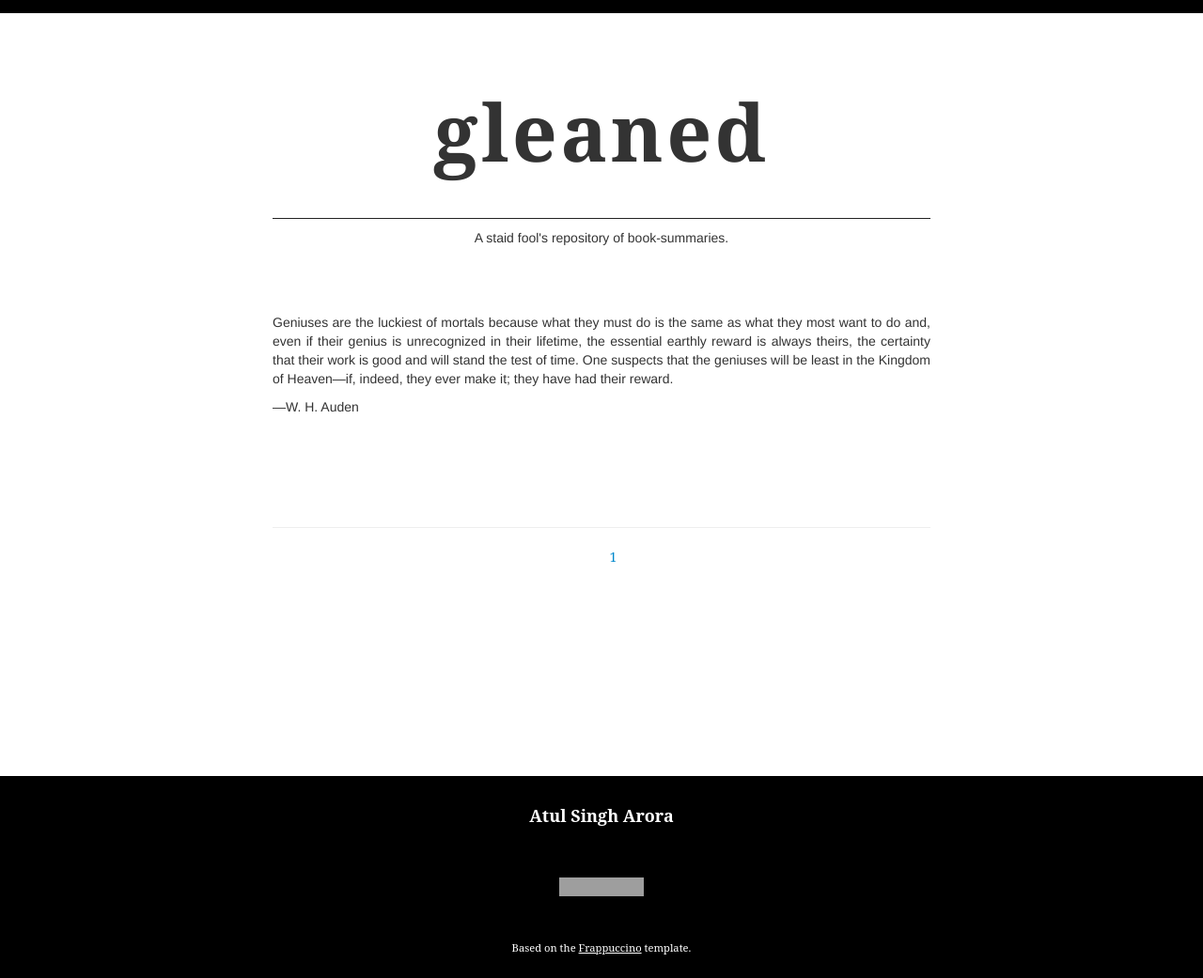
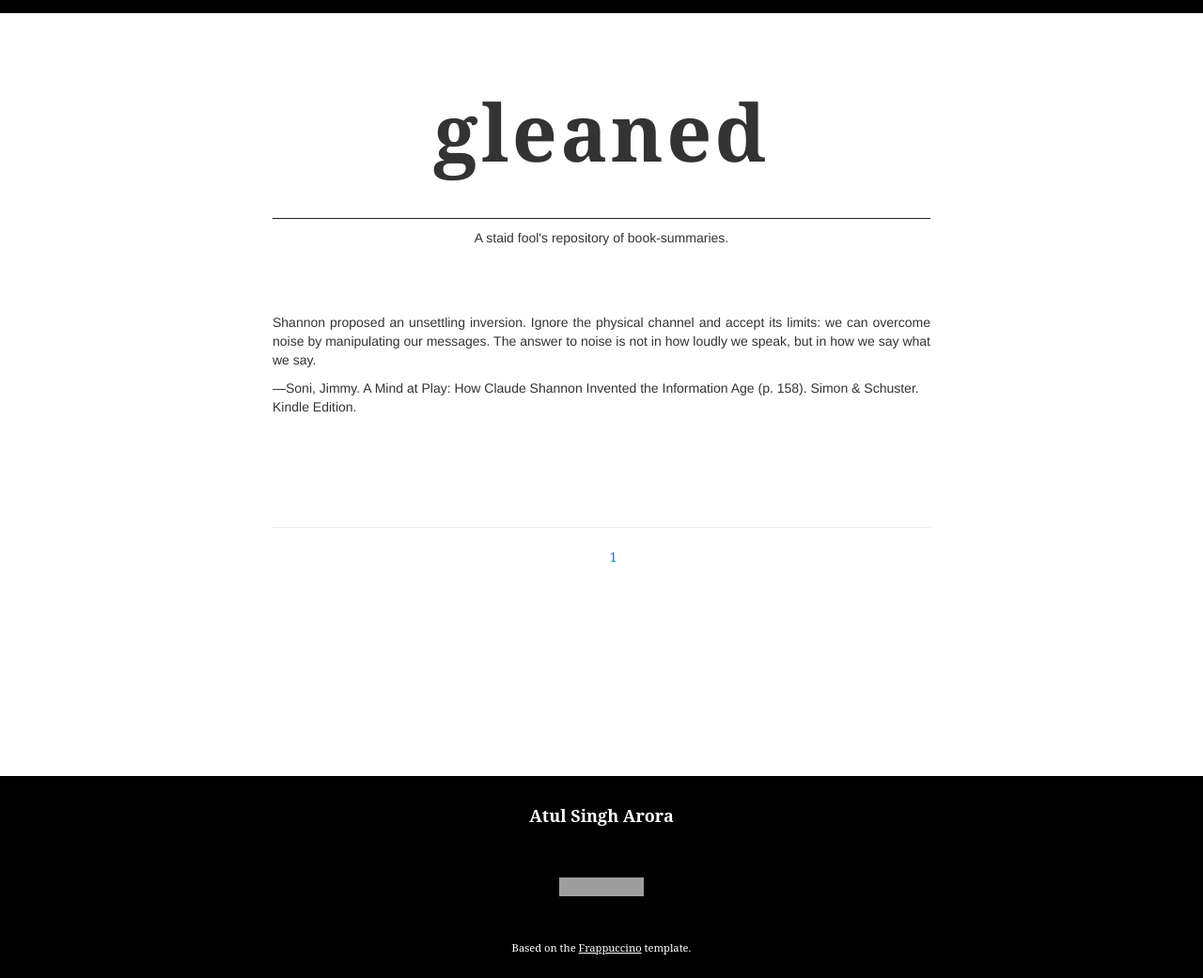
Before and after one commit to gleaned/gleaned.github.io, a Jekyll site: the page built from index.html, in a window 1280 px wide. Shown: the whole page at 94% size. Built offline with Jekyll 4.4.1, drawn with Linux system fonts in a browser that asks for light colours; some web fonts are replaced; grey boxes are pictures that could not be loaded.

Commit message:
/ ‘index.html’

```diff
--- a/index.html
+++ b/index.html
@@ -11,8 +11,8 @@
     		<section class="content">
     		  <h1>gleaned</h1>
           <p style="text-align:center;margin-bottom:5em">A staid fool's repository of book-summaries.</p>
-          <p style="text-align:justify;text-justify:interword>margin-bottom:3em">Geniuses are the luckiest of mortals because what they must do is the same as what they most want to do and, even if their genius is unrecognized in their lifetime, the essential earthly reward is always theirs, the certainty that their work is good and will stand the test of time. One suspects that the geniuses will be least in the Kingdom of Heaven—if, indeed, they ever make it; they have had their reward.</p>
-          <p style="margin-bottom:7em">—W. H. Auden</p>
+          <p style="text-align:justify;text-justify:interword>margin-bottom:3em">Shannon proposed an unsettling inversion. Ignore the physical channel and accept its limits: we can overcome noise by manipulating our messages. The answer to noise is not in how loudly we speak, but in how we say what we say.</p>
+          <p style="margin-bottom:7em">—Soni, Jimmy. A Mind at Play: How Claude Shannon Invented the Information Age (p. 158). Simon & Schuster. Kindle Edition.</p>
 
     		</section>
     		<ul class="entries">
```
